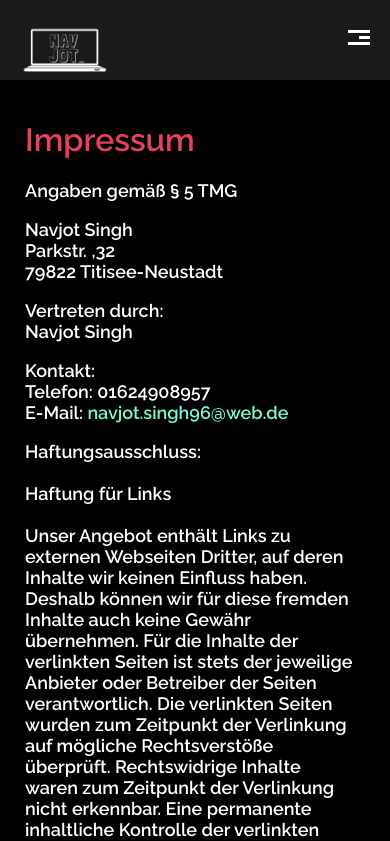
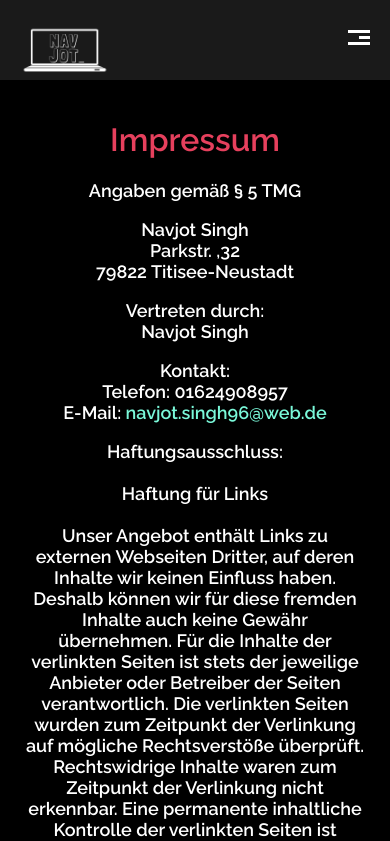
Before and after one commit to navjotsingh96/navjot-singh, an Angular app: page /imprint in a window 390 px wide. Shown: the top 841 px of the page. Built offline with nearby package versions, Linux system fonts and the light colour scheme.

Commit message:
some bugs like by imprint page on landing was always on bottom

```diff
--- a/src/app/app-routing.module.ts
+++ b/src/app/app-routing.module.ts
@@ -12,7 +12,13 @@ const routes: Routes = [
 ];
 
 @NgModule({
-  imports: [RouterModule.forRoot(routes)],
+  imports: [RouterModule.forRoot(routes, {
+    // Restore the last scroll position
+    scrollPositionRestoration: "enabled",
+    scrollOffset: [0, 0],
+    // Enable scrolling to anchors
+    anchorScrolling: "enabled",
+  }),],
   exports: [RouterModule]
 })
 export class AppRoutingModule {
--- a/src/app/data-protect/data-protect.component.scss
+++ b/src/app/data-protect/data-protect.component.scss
@@ -18,6 +18,8 @@
 }
 
 .data-container {
+    text-align: center;
+    overflow-y: scroll;
     h1,
     h2 {
         color: #E6405D;
@@ -46,6 +48,7 @@
     .container {
         padding-left: 25px;
         padding-right: 25px;
+        padding-bottom: 25px;
     }
     .data-container {
         padding-right: 0;
--- a/src/app/imprint/imprint.component.html
+++ b/src/app/imprint/imprint.component.html
@@ -1,4 +1,3 @@
-<div class="container-imprint">
 <div class="imprint">
     <h1>Impressum</h1>
     <p>Angaben gemäß § 5 TMG</p>
@@ -12,7 +11,6 @@
 
     <p><strong>Haftungsausschluss: </strong><br><br><strong>Haftung für Links</strong><br><br> Unser Angebot enthält Links zu externen Webseiten Dritter, auf deren Inhalte wir keinen Einfluss haben. Deshalb können wir für diese fremden Inhalte auch keine
         Gewähr übernehmen. Für die Inhalte der verlinkten Seiten ist stets der jeweilige Anbieter oder Betreiber der Seiten verantwortlich. Die verlinkten Seiten wurden zum Zeitpunkt der Verlinkung auf mögliche Rechtsverstöße überprüft. Rechtswidrige
-            Inhalte waren zum Zeitpunkt der Verlinkung nicht erkennbar. Eine permanente inhaltliche Kontrolle der verlinkten Seiten ist jedoch ohne konkrete Anhaltspunkte einer Rechtsverletzung nicht zumutbar. Bei Bekanntwerden von Rechtsverletzungen
-            werden wir derartige Links umgehend entfernen.</p><br> Impressum vom <a href="https://www.impressum-generator.de">Impressum Generator</a> der <a href="https://www.kanzlei-hasselbach.de/standorte/frankfurt/" rel="nofollow">Kanzlei Hasselbach, Frankfurt</a>
+        Inhalte waren zum Zeitpunkt der Verlinkung nicht erkennbar. Eine permanente inhaltliche Kontrolle der verlinkten Seiten ist jedoch ohne konkrete Anhaltspunkte einer Rechtsverletzung nicht zumutbar. Bei Bekanntwerden von Rechtsverletzungen werden
+        wir derartige Links umgehend entfernen.</p><br> Impressum vom <a href="https://www.impressum-generator.de">Impressum Generator</a> der <a href="https://www.kanzlei-hasselbach.de/standorte/frankfurt/" rel="nofollow">Kanzlei Hasselbach, Frankfurt</a>
 </div>
-</div>
--- a/src/app/imprint/imprint.component.scss
+++ b/src/app/imprint/imprint.component.scss
@@ -1,11 +1,11 @@
-    .container-imprint {
-        width: 100vw;
-        display: flex;
-        justify-content: space-between;
+.imprint {
+    background-color: black;
     padding-left: 18%;
-        background-color: black;
+    padding-right: 18%;
     height: 100vh;
+    overflow-y: scroll;
     color: white;
+    text-align: center;
     h1 {
         color: #E6405D;
     }
@@ -18,10 +18,6 @@
             text-decoration: underline;
         }
     }
-    }
-
-    .imprint {
-        width: 60%;
 }
 
 @media(max-width:1650px) {
@@ -37,19 +33,19 @@
 }
 
 @media(max-width:1350px) {
-        .container-imprint {
+    .imprint {
         padding-left: 4%;
     }
 }
 
 @media(max-width:1075px) {
-        .container-imprint {
+    .imprint {
         padding-left: 25px;
     }
     .imprint {
-            width: 85%;
-            padding-right: 0;
+        padding-right: 25px;
         padding-top: 100px;
+        padding-bottom: 25px;
         h1 {
             font-size: 32px;
         }
--- a/src/app/main/main.component.html
+++ b/src/app/main/main.component.html
@@ -19,11 +19,11 @@
         <img data-aos="fade-right" data-aos-duration="1200" class="main-image" src="assets/img/_DSC7898Singh22.jpg">
     </div>
 
-    <div data-aos="fade-down" data-aos-duration="1200" class="scroll-btn">
+    <div data-aos="fade-down" data-aos-duration="1200" class="scroll-btn animi">
         <a href="#skills"> <img src="assets/icons/arrow-down.png"></a>
     </div>
+
 </div>
-
 <app-skills id="skills"></app-skills>
 
 <div class="bgr-clr">
--- a/src/app/main/main.component.scss
+++ b/src/app/main/main.component.scss
@@ -163,10 +163,10 @@ h1 {
 }
 
 .main-image {
-    height: 500px;
-    width: 500px;
-    max-width: 550px;
-    max-height: 550px;
+    height: 400px;
+    width: 400px;
+    max-width: 450px;
+    max-height: 450px;
     object-fit: cover;
     object-position: 0% 10%;
     border-radius: 100%;
@@ -190,6 +190,22 @@ h1 {
     &:hover {
         transform: translateY(-10px) translateX(-10px);
         box-shadow: 9px 9px 4px 0px;
+    }
+}
+
+.animi {
+    animation: myAnim 900ms ease 0s infinite alternate-reverse both;
+    &:hover {
+        animation-play-state: paused;
+    }
+}
+
+@keyframes myAnim {
+    0% {
+        transform: translateY(0);
+    }
+    100% {
+        transform: translateY(100px);
     }
 }
 
```
Lines whose indentation alone changed are shown as unchanged.
